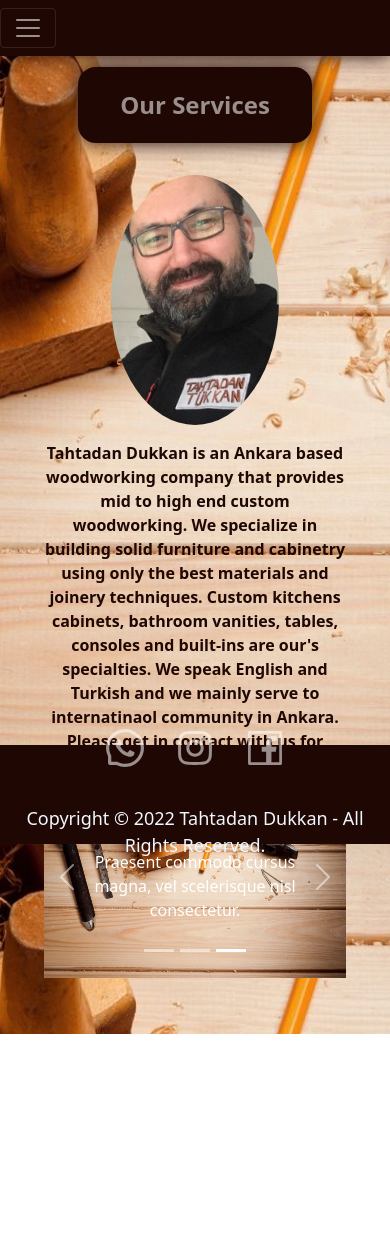
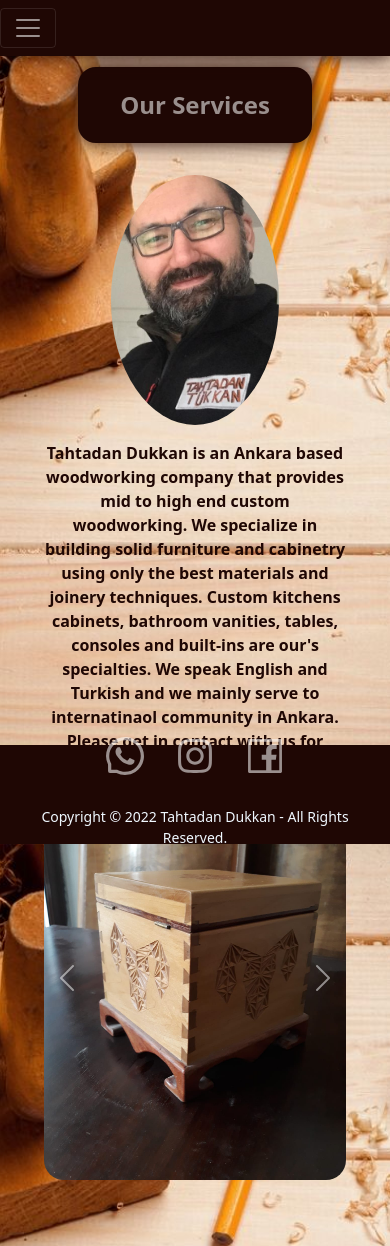
Before and after one commit to emresorkun/handyman-reactjs, a React (Create React App) app: page / in a window 390 px wide. Before the commit the page ends 1034 px from the top, so only its background shows below. Built offline with nearby package versions, Linux system fonts and the light colour scheme.

Commit message:
footer component responsiveness completed

```diff
--- a/src/App.scss
+++ b/src/App.scss
@@ -184,7 +184,26 @@
   }
 }
 
-@media all and (max-width: 480px) {
+.d-block {
+  //height: 1000px;
+
+  border-radius: 20px;
+}
+
+.carousel-container {
+  margin-bottom: 50px;
+  max-width: 500px;
+  display: flex;
+  flex-direction: column-reverse;
+  justify-content: center;
+  align-items: center;
+}
+
+.carousel-indicators button {
+  display: none;
+}
+
+@media all and (max-width: 490px) {
   .nav-links li {
     flex-basis: 100%;
   }
@@ -240,10 +259,9 @@
   .form-company-info {
     display: none;
   }
-  .footer .copyright {
-    font-size: 18px;
-    color: red;
-    margin-bottom: 13px;
+  .footer .copyright p {
+    font-size: 14px;
+    margin: 0;
   }
 }
 @media all and (max-width: 1000px) {
@@ -380,8 +398,12 @@
   width: 100%;
   height: 99px;
 }
+.footer .mr-auto .nav-link {
+  padding-bottom: 0;
+  padding-top: 0.1px;
+}
 .footer .copyright {
   font-size: 18px;
   color: aliceblue;
-  margin-bottom: 13px;
+  padding-bottom: 32px;
 }
--- a/src/components/Footer.js
+++ b/src/components/Footer.js
@@ -7,8 +7,10 @@
   WhatsAppOutlined,
 } from "@ant-design/icons";
 const Footer = () => (
+  <div className="footer">
+
   <div className="w-responsive text-center mx-auto p-3 mt-2">
-    <div className="footer">
+
       {/* <div className="social-header">
         <h4>Social</h4>
       </div> */}
@@ -28,6 +30,7 @@
             style={{ fontSize: "38px", color: "rgba(255,255,255,.55)" }}
           />
         </Link>
+
       </Nav>
       <div className="copyright">
         <p>Copyright © 2022 Tahtadan Dukkan - All Rights Reserved.</p>
--- a/src/pages/Home.js
+++ b/src/pages/Home.js
@@ -20,46 +20,54 @@
             Please get in contact with us for more details and our references.
           </div>
           <div className="home-photo">
-            <img className="home-photo-carpenter" src={require("../images/home.jpeg")} alt="Carpenter"></img>
+            <img
+              className="home-photo-carpenter"
+              src={require("../images/home.jpeg")}
+              alt="Carpenter"
+            ></img>
           </div>
         </div>
+        <div className="carousel-container">
+          <div className="carousel-container-test">
             <Carousel>
               <Carousel.Item interval={1000}>
                 <img
                   className="d-block w-100"
-              src={require("../images/bg.png")}
+                  src={require("../images/1.jpeg")}
                   alt="First slide"
                 />
                 <Carousel.Caption>
-              <h3>First slide label</h3>
-              <p>Nulla vitae elit libero, a pharetra augue mollis interdum.</p>
+                  {/* <h3>First slide label</h3>
+              <p>Nulla vitae elit libero, a pharetra augue mollis interdum.</p> */}
                 </Carousel.Caption>
               </Carousel.Item>
               <Carousel.Item interval={500}>
                 <img
                   className="d-block w-100"
-              src={require("../images/bg.png")}
+                  src={require("../images/2.jpeg")}
                   alt="Second slide"
                 />
                 <Carousel.Caption>
-              <h3>Second slide label</h3>
-              <p>Lorem ipsum dolor sit amet, consectetur adipiscing elit.</p>
+                  {/* <h3>Second slide label</h3>
+              <p>Lorem ipsum dolor sit amet, consectetur adipiscing elit.</p> */}
                 </Carousel.Caption>
               </Carousel.Item>
               <Carousel.Item>
                 <img
                   className="d-block w-100"
-              src={require("../images/bg.png")}
+                  src={require("../images/3.jpeg")}
                   alt="Third slide"
                 />
                 <Carousel.Caption>
-              <h3>Third slide label</h3>
+                  {/* <h3>Third slide label</h3>
               <p>
                 Praesent commodo cursus magna, vel scelerisque nisl consectetur.
-              </p>
+              </p> */}
                 </Carousel.Caption>
               </Carousel.Item>
             </Carousel>
+          </div>
+        </div>
       </div>
     </>
   );
```
Lines whose indentation alone changed are shown as unchanged.
